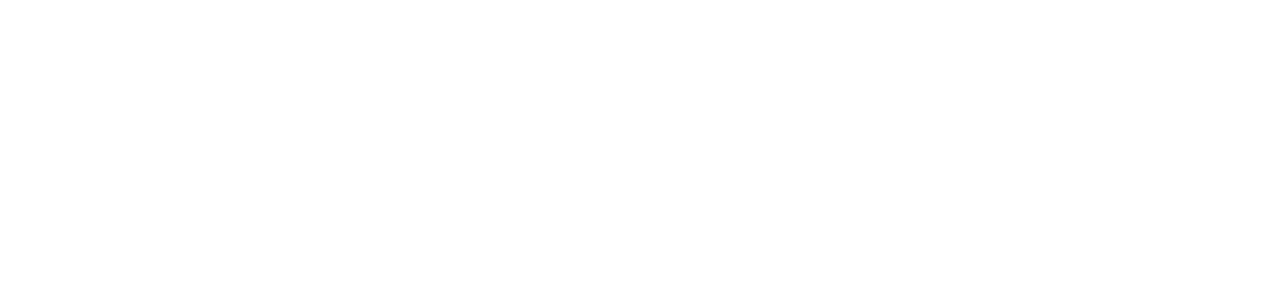
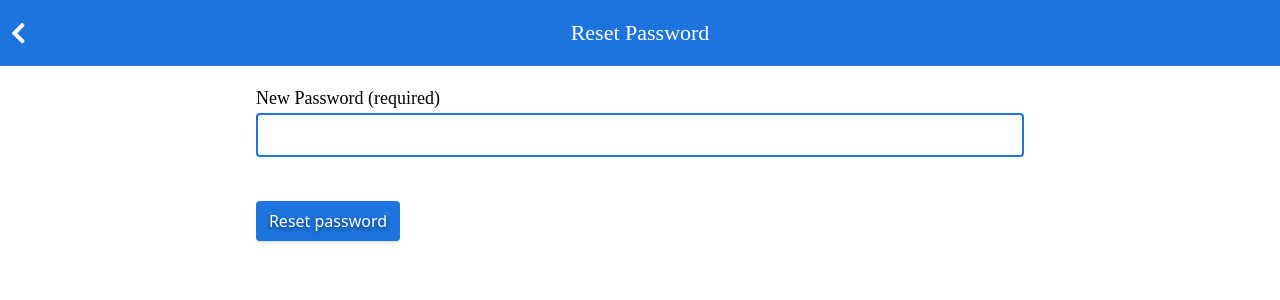
Before and after one commit to alan-cole/giftlist, a Vue app: page /resetpassword in a window 1280 px wide. Shown: the top 300 px of the page. Built offline with nearby package versions, Linux system fonts and the light colour scheme.

Commit message:
Add forgot / password reset pages.

```diff
--- a/package.json
+++ b/package.json
@@ -16,7 +16,7 @@
   "dependencies": {
     "apiserver": "file:server",
     "autoprefixer": "^7.1.2",
-    "axios": "^0.19.2",
+    "axios": "^0.24.0",
     "babel-core": "^6.22.1",
     "babel-eslint": "^8.2.1",
     "babel-helper-vue-jsx-merge-props": "^2.0.3",
--- a/server_custom/GiftListRequestHandler.js
+++ b/server_custom/GiftListRequestHandler.js
@@ -261,7 +261,7 @@ module.exports = class GiftListRequestHandler extends RequestHandler {
         } else {
           return Message.error('Reset email could not be done.')
         }
-        if (this.config.environment === 'dev') {
+        if (this.config.environment === 'test') {
           return Message.success(passwordResetCode)
         } else {
           const message = `A password reset was requested for ${user.username}.\n\nGo to ${this.config.origin}resetpassword?code=${passwordResetCode} to reset your password.`
--- /dev/null
+++ b/src/pages/PageForgotPassword.vue
@@ -0,0 +1,45 @@
+<template>
+  <div>
+    <top-menu previousPage="/" title="Forgot Password" />
+    <form @submit.prevent="submitForm()" class="container">
+      <label class="form-input__label">
+        <span>Username (required)</span>
+        <input v-model="editUsername" type="text" class="form-input__text" required autocorrect="off" autocapitalize="none" />
+      </label>
+      <input class="button" type="submit" value="Get reset email" :disabled="isSaving" />
+    </form>
+  </div>
+</template>
+
+<script>
+import api from '../lib/api'
+import TopMenu from '../components/Menu'
+
+export default {
+  name: 'PageForgotPassword',
+  components: {
+    TopMenu
+  },
+  data () {
+    return {
+      editUsername: '',
+      isSaving: false
+    }
+  },
+  methods: {
+    async submitForm () {
+      if (this.isSaving === false) {
+        this.isSaving = true
+        let result = await api.forgotPassword(this.editUsername)
+        if (!result.error) {
+          alert(`An email was sent to you if your account had set an email address.`)
+          this.$router.push('/')
+        } else {
+          alert(`An error occured: ${result.message}`)
+        }
+        this.isSaving = false
+      }
+    }
+  }
+}
+</script>
--- a/src/pages/PageLogin.vue
+++ b/src/pages/PageLogin.vue
@@ -12,7 +12,10 @@
       </label>
       <input class="button button--wide" type="submit" value="Log in" :disabled="isSaving" />
     </form>
-    <div class="page-login__signup-message">Don't have an account? <router-link class="link" to="/signup">Sign Up</router-link></div>
+    <div class="page-login__signup-message">
+      <p>Don't have an account? <router-link class="link" to="/signup">Sign Up</router-link></p>
+      <p><router-link class="link" to="/forgotpassword">Forgot password?</router-link></p>
+    </div>
   </div>
 </template>
 
--- /dev/null
+++ b/src/pages/PageResetPassword.vue
@@ -0,0 +1,53 @@
+<template>
+  <div>
+    <top-menu previousPage="/" title="Reset Password" />
+    <form @submit.prevent="submitForm()" class="container">
+      <label class="form-input__label">
+        <span>New Password (required)</span>
+        <input v-model="editPassword" type="password" class="form-input__text" required />
+      </label>
+      <input class="button" type="submit" value="Reset password" :disabled="isSaving" />
+    </form>
+  </div>
+</template>
+
+<script>
+import api from '../lib/api'
+import TopMenu from '../components/Menu'
+
+export default {
+  name: 'PageResetPassword',
+  components: {
+    TopMenu
+  },
+  data () {
+    return {
+      editPassword: '',
+      code: '',
+      isSaving: false
+    }
+  },
+  methods: {
+    async submitForm () {
+      if (this.isSaving === false) {
+        this.isSaving = true
+        if (this.code && this.code.length > 0) {
+          let result = await api.resetPassword(this.code, this.editPassword)
+          if (!result.error) {
+            alert(`Your password was successfully reset.`)
+            this.$router.push('/')
+          } else {
+            alert(`An error occured: ${result.message}`)
+          }
+        }
+        this.isSaving = false
+      }
+    }
+  },
+  mounted () {
+    if (this.$route.query.code) {
+      this.code = this.$route.query.code
+    }
+  }
+}
+</script>
--- a/src/router/index.js
+++ b/src/router/index.js
@@ -6,6 +6,8 @@ import PageMyList from '../pages/PageMyList'
 import PageFriendsList from '../pages/PageFriendsList'
 import PageFriends from '../pages/PageFriends'
 import PageSignup from '../pages/PageSignup'
+import PageForgotPassword from '../pages/PageForgotPassword'
+import PageResetPassword from '../pages/PageResetPassword'
 import PageAddFriend from '../pages/PageAddFriend'
 import PageAddGift from '../pages/PageAddGift'
 import PageMyAccount from '../pages/PageMyAccount'
@@ -22,6 +24,21 @@ export default new Router({
       path: '/',
       name: 'PageLogin',
       component: PageLogin
+    },
+    {
+      path: '/signup',
+      name: 'PageSignup',
+      component: PageSignup
+    },
+    {
+      path: '/forgotpassword',
+      name: 'PageForgotPassword',
+      component: PageForgotPassword
+    },
+    {
+      path: '/resetpassword',
+      name: 'PageResetPassword',
+      component: PageResetPassword
     },
     {
       path: '/menu',
@@ -64,11 +81,6 @@ export default new Router({
       component: PageFriends
     },
     {
-      path: '/signup',
-      name: 'PageSignup',
-      component: PageSignup
-    },
-    {
       path: '/addfriend',
       name: 'PageAddFriend',
       component: PageAddFriend,
```
Also changed, not shown: 2 other files (tests, documents, lock files or other folders).
